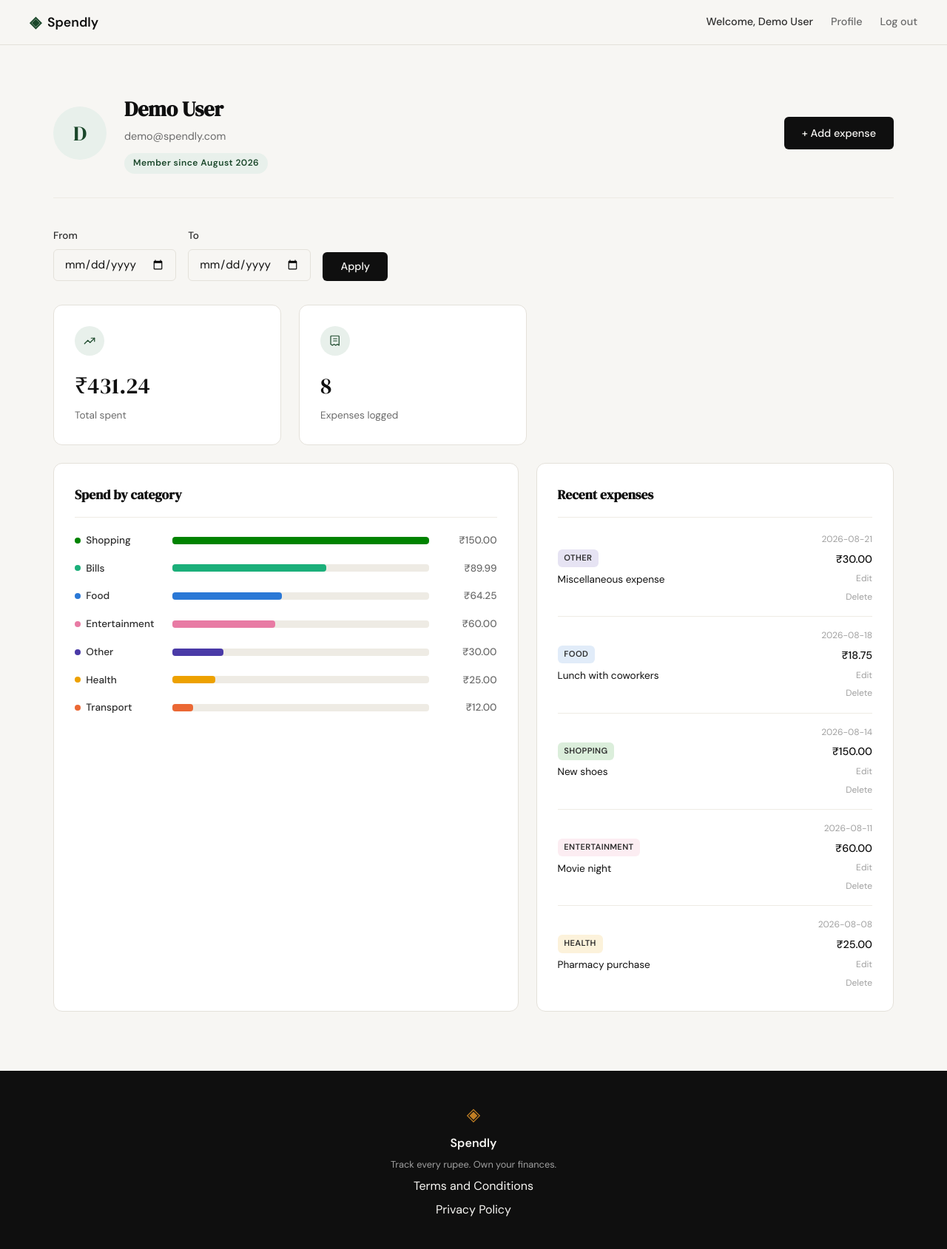
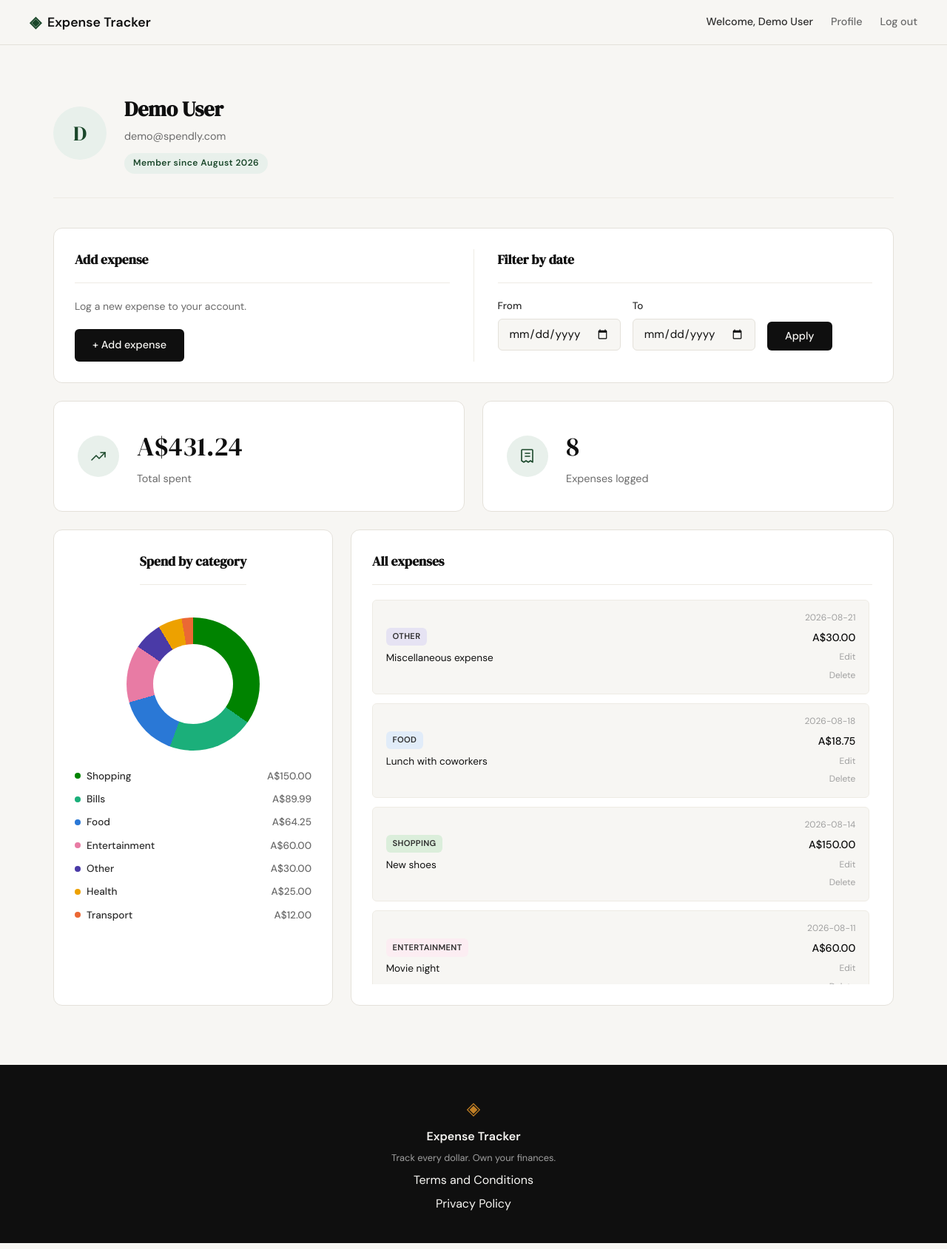
Before and after one commit to Sakshiv0104/Track-my-Expense, a Flask app: page /profile in a window 1280 px wide. Shown: the whole page at 74% size. Run offline with Flask 3, Linux system fonts and the light colour scheme; the visitor is signed in with stand-in values (Sample User, id 1); data comes from the database, SQL or seed files in the repository.

Commit message:
final edits

```diff
--- a/app.py
+++ b/app.py
@@ -9,11 +9,11 @@
     create_expense,
     create_user,
     delete_expense as delete_expense_db,
+    get_all_expenses,
     get_category_breakdown,
     get_db,
     get_expense_by_id,
     get_expense_summary,
-    get_recent_expenses,
     get_user_by_email,
     get_user_by_id,
     init_db,
@@ -190,7 +190,7 @@
         category_breakdown=get_category_breakdown(
             user_id, start_date=start_date, end_date=end_date
         ),
-        recent_expenses=get_recent_expenses(
+        all_expenses=get_all_expenses(
             user_id, start_date=start_date, end_date=end_date
         ),
         filter_active=filter_active,
--- a/database/db.py
+++ b/database/db.py
@@ -148,14 +148,13 @@
         conn.close()
 
 
-def get_recent_expenses(user_id, limit=5, start_date=None, end_date=None):
+def get_all_expenses(user_id, start_date=None, end_date=None):
     conn = get_db()
     try:
         query = "SELECT * FROM expenses WHERE user_id = ?"
         params = [user_id]
         query, params = _apply_date_range(query, params, start_date, end_date)
-        query += " ORDER BY date DESC, id DESC LIMIT ?"
-        params.append(limit)
+        query += " ORDER BY date DESC, id DESC"
         return conn.execute(query, params).fetchall()
     finally:
         conn.close()
--- a/static/css/profile.css
+++ b/static/css/profile.css
@@ -55,17 +55,41 @@
     border-radius: 999px;
 }
 
-.profile-header .btn-primary {
-    margin-left: auto;
-    flex-shrink: 0;
+/* ------------------------------------------------------------------ */
+/* Combined panel (add expense + date filter)                          */
+/* ------------------------------------------------------------------ */
+
+.combined-panel {
+    display: flex;
+    gap: 2rem;
+    align-items: flex-start;
+    margin-bottom: 1.5rem;
 }
 
-/* ------------------------------------------------------------------ */
-/* Date range filter                                                   */
-/* ------------------------------------------------------------------ */
+.combined-panel-col {
+    flex: 1;
+    min-width: 0;
+}
 
-.profile-filter {
-    margin-bottom: 2rem;
+.combined-panel-divider {
+    width: 1px;
+    align-self: stretch;
+    background: var(--border-soft);
+}
+
+.combined-panel-add {
+    display: flex;
+    flex-direction: column;
+}
+
+.combined-add-copy {
+    font-size: 0.875rem;
+    color: var(--ink-muted);
+    margin-bottom: 1.25rem;
+}
+
+.combined-add-btn {
+    align-self: flex-start;
 }
 
 .date-filter-form {
@@ -93,50 +117,56 @@
     display: grid;
     grid-template-columns: repeat(2, 1fr);
     gap: 1.5rem;
-    max-width: 640px;
 }
 
 .stat-card {
+    display: flex;
+    align-items: center;
+    gap: 1.5rem;
     background: var(--paper-card);
     border: 1px solid var(--border);
     border-radius: var(--radius-md);
-    padding: 1.75rem;
+    padding: 2rem;
 }
 
 .stat-icon {
     display: flex;
     align-items: center;
     justify-content: center;
-    width: 40px;
-    height: 40px;
+    flex-shrink: 0;
+    width: 56px;
+    height: 56px;
     border-radius: 50%;
     background: var(--accent-light);
     color: var(--accent);
-    margin-bottom: 1.1rem;
 }
 
-.stat-icon svg { width: 18px; height: 18px; }
+.stat-icon svg { width: 24px; height: 24px; }
+
+.stat-info {
+    min-width: 0;
+}
 
 .stat-value {
     font-family: var(--font-display);
-    font-size: 1.9rem;
+    font-size: 2.25rem;
     color: var(--ink);
     font-variant-numeric: tabular-nums;
     margin-bottom: 0.25rem;
 }
 
 .stat-label {
-    font-size: 0.85rem;
+    font-size: 0.9rem;
     color: var(--ink-muted);
 }
 
 /* ------------------------------------------------------------------ */
-/* Panels (category chart + recent expenses)                           */
+/* Panels (category chart + all expenses)                              */
 /* ------------------------------------------------------------------ */
 
 .profile-panels {
     display: grid;
-    grid-template-columns: 1.3fr 1fr;
+    grid-template-columns: 0.85fr 1.65fr;
     gap: 1.5rem;
     margin-top: 1.5rem;
 }
@@ -162,30 +192,68 @@
     color: var(--ink-muted);
 }
 
-/* Category bar chart — each bar/dot uses the matching --cat-* token (see
-   style.css :root), a validated categorical palette. Color is a secondary
-   channel here, not the only one: every row is still directly labeled with
-   its category name, satisfying the palette's contrast/CVD relief
-   requirement regardless of which categories land next to each other once
-   sorted by amount. */
+/* Spend-by-category pie chart — each slice/dot uses the matching --cat-*
+   token (see style.css :root), a validated categorical palette. Color is a
+   secondary channel here, not the only one: every slice is still directly
+   labeled with its category name in the legend, satisfying the palette's
+   contrast/CVD relief requirement regardless of which categories end up
+   visually adjacent once sorted by amount. */
 
-.category-chart {
+.chart-panel {
     display: flex;
     flex-direction: column;
-    gap: 1rem;
+    align-items: center;
+    gap: 1.5rem;
 }
 
-.category-row {
-    display: grid;
-    grid-template-columns: minmax(0, 120px) 1fr 80px;
-    align-items: center;
-    gap: 0.75rem;
+.pie-chart-wrap {
+    position: relative;
+    width: 180px;
+    height: 180px;
+    flex-shrink: 0;
 }
 
-.category-name {
+.pie-chart {
+    width: 100%;
+    height: 100%;
+    border-radius: 50%;
+}
+
+.pie-chart-hole {
+    position: absolute;
+    top: 50%;
+    left: 50%;
+    width: 60%;
+    height: 60%;
+    border-radius: 50%;
+    background: var(--paper-card);
+    transform: translate(-50%, -50%);
+}
+
+.pie-legend {
+    list-style: none;
+    width: 100%;
+    display: flex;
+    flex-direction: column;
+    gap: 0.6rem;
+}
+
+.pie-legend-item {
     display: flex;
     align-items: center;
-    gap: 0.45rem;
+    gap: 0.5rem;
+    min-width: 0;
+}
+
+.category-dot {
+    flex-shrink: 0;
+    width: 8px;
+    height: 8px;
+    border-radius: 50%;
+}
+
+.pie-legend-name {
+    flex: 1;
     min-width: 0;
     font-size: 0.85rem;
     font-weight: 500;
@@ -195,40 +263,26 @@
     text-overflow: ellipsis;
 }
 
-.category-dot {
-    flex-shrink: 0;
-    width: 8px;
-    height: 8px;
-    border-radius: 50%;
-}
-
-.category-bar-track {
-    height: 10px;
-    background: var(--border-soft);
-    border-radius: 4px;
-    overflow: hidden;
-}
-
-.category-bar-fill {
-    height: 100%;
-    border-radius: 0 4px 4px 0;
-}
-
-.category-amount {
+.pie-legend-amount {
     font-size: 0.85rem;
     font-weight: 500;
     color: var(--ink-muted);
-    text-align: right;
     font-variant-numeric: tabular-nums;
 }
 
-/* Recent expenses list */
+/* All expenses list */
+
+.expenses-scroll {
+    max-height: 520px;
+    overflow-y: auto;
+    padding-right: 0.25rem;
+}
 
 .recent-list {
     list-style: none;
     display: flex;
     flex-direction: column;
-    gap: 1rem;
+    gap: 0.75rem;
 }
 
 .recent-row {
@@ -236,13 +290,16 @@
     align-items: center;
     justify-content: space-between;
     gap: 1rem;
-    padding-bottom: 1rem;
-    border-bottom: 1px solid var(--border-soft);
+    padding: 0.9rem 1.1rem;
+    background: var(--paper);
+    border: 1px solid var(--border-soft);
+    border-radius: var(--radius-sm);
+    transition: background 0.2s, border-color 0.2s;
 }
 
-.recent-row:last-child {
-    padding-bottom: 0;
-    border-bottom: none;
+.recent-row:hover {
+    background: var(--paper-warm);
+    border-color: var(--border);
 }
 
 .recent-main {
@@ -312,6 +369,8 @@
 
 @media (max-width: 900px) {
     .profile-panels { grid-template-columns: 1fr; }
+    .combined-panel { flex-direction: column; }
+    .combined-panel-divider { width: 100%; height: 1px; }
 }
 
 @media (max-width: 600px) {
@@ -324,8 +383,7 @@
 
     .date-filter-form { flex-direction: column; align-items: stretch; }
 
-    .category-row {
-        grid-template-columns: minmax(0, 90px) 1fr 65px;
-        gap: 0.5rem;
-    }
+    .pie-chart-wrap { width: 150px; height: 150px; }
+
+    .expenses-scroll { max-height: 420px; }
 }
--- a/templates/add_expense.html
+++ b/templates/add_expense.html
@@ -1,6 +1,6 @@
 {% extends "base.html" %}
 
-{% block title %}Add expense — Spendly{% endblock %}
+{% block title %}Add expense — Expense Tracker{% endblock %}
 
 {% block content %}
 
--- a/templates/base.html
+++ b/templates/base.html
@@ -3,7 +3,7 @@
 <head>
     <meta charset="UTF-8">
     <meta name="viewport" content="width=device-width, initial-scale=1.0">
-    <title>{% block title %}Spendly{% endblock %}</title>
+    <title>{% block title %}Expense Tracker{% endblock %}</title>
     <link rel="preconnect" href="https://fonts.googleapis.com">
     <link rel="preconnect" href="https://fonts.gstatic.com" crossorigin>
     <link href="https://fonts.googleapis.com/css2?family=DM+Serif+Display:ital@0;1&family=DM+Sans:wght@300;400;500;600&display=swap" rel="stylesheet">
@@ -16,7 +16,7 @@
         <div class="nav-inner">
             <a href="{{ url_for('landing') }}" class="nav-brand">
                 <span class="brand-icon">◈</span>
-                <span class="brand-name">Spendly</span>
+                <span class="brand-name">Expense Tracker</span>
             </a>
             <div class="nav-links">
                 {% if session.get('user_id') %}
@@ -38,8 +38,8 @@
     <footer class="footer">
         <div class="footer-inner">
             <span class="brand-icon">◈</span>
-            <span class="footer-name">Spendly</span>
-            <p class="footer-copy">Track every rupee. Own your finances.</p>
+            <span class="footer-name">Expense Tracker</span>
+            <p class="footer-copy">Track every dollar. Own your finances.</p>
             <a href="{{ url_for('terms') }}">Terms and Conditions</a>
             <a href="{{ url_for('privacy') }}">Privacy Policy</a>
         </div>
--- a/templates/delete_expense.html
+++ b/templates/delete_expense.html
@@ -1,6 +1,6 @@
 {% extends "base.html" %}
 
-{% block title %}Delete expense — Spendly{% endblock %}
+{% block title %}Delete expense — Expense Tracker{% endblock %}
 
 {% block content %}
 
@@ -19,7 +19,7 @@
             </div>
             <div class="form-group">
                 <label>Amount</label>
-                <p>₹{{ "%.2f"|format(expense['amount']) }}</p>
+                <p>A${{ "%.2f"|format(expense['amount']) }}</p>
             </div>
             <div class="form-group">
                 <label>Date</label>
--- a/templates/edit_expense.html
+++ b/templates/edit_expense.html
@@ -1,6 +1,6 @@
 {% extends "base.html" %}
 
-{% block title %}Edit expense — Spendly{% endblock %}
+{% block title %}Edit expense — Expense Tracker{% endblock %}
 
 {% block content %}
 
--- a/templates/login.html
+++ b/templates/login.html
@@ -1,6 +1,6 @@
 {% extends "base.html" %}
 
-{% block title %}Sign in — Spendly{% endblock %}
+{% block title %}Sign in — Expense Tracker{% endblock %}
 
 {% block content %}
 
@@ -9,7 +9,7 @@
 
         <div class="auth-header">
             <h1 class="auth-title">Welcome back</h1>
-            <p class="auth-subtitle">Sign in to your Spendly account</p>
+            <p class="auth-subtitle">Sign in to your Expense Tracker account</p>
         </div>
 
         <div class="auth-card">
--- a/templates/profile.html
+++ b/templates/profile.html
@@ -1,6 +1,6 @@
 {% extends "base.html" %}
 
-{% block title %}Profile — Spendly{% endblock %}
+{% block title %}Profile — Expense Tracker{% endblock %}
 
 {% block head %}
 <link rel="stylesheet" href="{{ url_for('static', filename='css/profile.css') }}">
@@ -16,12 +16,21 @@
             <p class="profile-email">{{ user['email'] }}</p>
             <span class="profile-badge">Member since {{ member_since }}</span>
         </div>
-        <a href="{{ url_for('add_expense') }}" class="btn-primary">+ Add expense</a>
     </div>
 
     {% set empty_message = "No expenses in this range." if filter_active else "No expenses yet." %}
 
-    <div class="profile-filter">
+    <div class="panel-card combined-panel">
+        <div class="combined-panel-col combined-panel-add">
+            <h2 class="panel-title">Add expense</h2>
+            <p class="combined-add-copy">Log a new expense to your account.</p>
+            <a href="{{ url_for('add_expense') }}" class="btn-primary combined-add-btn">+ Add expense</a>
+        </div>
+
+        <div class="combined-panel-divider"></div>
+
+        <div class="combined-panel-col">
+            <h2 class="panel-title">Filter by date</h2>
             {% if filter_error %}
             <div class="auth-error">{{ filter_error }}</div>
             {% endif %}
@@ -47,6 +56,7 @@
             </div>
             {% endif %}
         </div>
+    </div>
 
     <div class="profile-stats">
         <div class="stat-card">
@@ -56,8 +66,10 @@
                     <path d="M15 7h6v6"/>
                 </svg>
             </div>
-            <div class="stat-value">₹{{ "%.2f"|format(total_spent) }}</div>
+            <div class="stat-info">
+                <div class="stat-value">A${{ "%.2f"|format(total_spent) }}</div>
                 <div class="stat-label">Total spent</div>
+            </div>
         </div>
         <div class="stat-card">
             <div class="stat-icon">
@@ -67,39 +79,43 @@
                     <path d="M9 12h6"/>
                 </svg>
             </div>
+            <div class="stat-info">
                 <div class="stat-value">{{ expense_count }}</div>
                 <div class="stat-label">Expenses logged</div>
             </div>
         </div>
+    </div>
 
     <div class="profile-panels">
-        <div class="panel-card">
+        <div class="panel-card chart-panel">
             <h2 class="panel-title">Spend by category</h2>
             {% if category_breakdown %}
-            <div class="category-chart">
+            {% set total_all = category_breakdown|sum(attribute='total') %}
+            {% set ns = namespace(cum=0) %}
+            <div class="pie-chart-wrap">
+                <div class="pie-chart" style="background: conic-gradient({% for row in category_breakdown %}var(--cat-{{ row['category']|lower }}) {{ (ns.cum / total_all * 360)|round(2) }}deg {{ ((ns.cum + row['total']) / total_all * 360)|round(2) }}deg{% if not loop.last %}, {% endif %}{% set ns.cum = ns.cum + row['total'] %}{% endfor %});"></div>
+                <div class="pie-chart-hole"></div>
+            </div>
+            <ul class="pie-legend">
                 {% for row in category_breakdown %}
-                <div class="category-row">
-                    <span class="category-name">
+                <li class="pie-legend-item">
                     <span class="category-dot" style="background: var(--cat-{{ row['category']|lower }})"></span>
-                        {{ row['category'] }}
-                    </span>
-                    <div class="category-bar-track" title="{{ row['category'] }}: ₹{{ '%.2f'|format(row['total']) }}">
-                        <div class="category-bar-fill" style="width: {{ (row['total'] / category_breakdown[0]['total'] * 100)|round(1) }}%; background: var(--cat-{{ row['category']|lower }})"></div>
-                    </div>
-                    <span class="category-amount">₹{{ "%.2f"|format(row['total']) }}</span>
-                </div>
+                    <span class="pie-legend-name">{{ row['category'] }}</span>
+                    <span class="pie-legend-amount">A${{ "%.2f"|format(row['total']) }}</span>
+                </li>
                 {% endfor %}
-            </div>
+            </ul>
             {% else %}
             <p class="panel-empty">{{ empty_message }}</p>
             {% endif %}
         </div>
 
-        <div class="panel-card">
-            <h2 class="panel-title">Recent expenses</h2>
-            {% if recent_expenses %}
+        <div class="panel-card expenses-panel">
+            <h2 class="panel-title">All expenses</h2>
+            {% if all_expenses %}
+            <div class="expenses-scroll">
                 <ul class="recent-list">
-                {% for expense in recent_expenses %}
+                    {% for expense in all_expenses %}
                     <li class="recent-row">
                         <div class="recent-main">
                             <span class="recent-category-tag" style="background: var(--cat-{{ expense['category']|lower }}-light)">{{ expense['category'] }}</span>
@@ -107,13 +123,14 @@
                         </div>
                         <div class="recent-side">
                             <span class="recent-date">{{ expense['date'] }}</span>
-                        <span class="recent-amount">₹{{ "%.2f"|format(expense['amount']) }}</span>
+                            <span class="recent-amount">A${{ "%.2f"|format(expense['amount']) }}</span>
                             <a href="{{ url_for('edit_expense', id=expense['id']) }}" class="recent-edit-link">Edit</a>
                             <a href="{{ url_for('delete_expense', id=expense['id']) }}" class="recent-edit-link recent-delete-link">Delete</a>
                         </div>
                     </li>
                     {% endfor %}
                 </ul>
+            </div>
             {% else %}
             <p class="panel-empty">{{ empty_message }}</p>
             {% endif %}
--- a/templates/register.html
+++ b/templates/register.html
@@ -1,6 +1,6 @@
 {% extends "base.html" %}
 
-{% block title %}Create account — Spendly{% endblock %}
+{% block title %}Create account — Expense Tracker{% endblock %}
 
 {% block content %}
 
```
Also changed, not shown: templates/landing.html (+6 -6 lines), templates/privacy.html (+4 -4 lines), templates/terms.html (+9 -9 lines), tests/test_05-date-filter.py (+18 -13 lines), .claude/specs/10-final-edits.md (added). Lines whose indentation alone changed are shown as unchanged.
